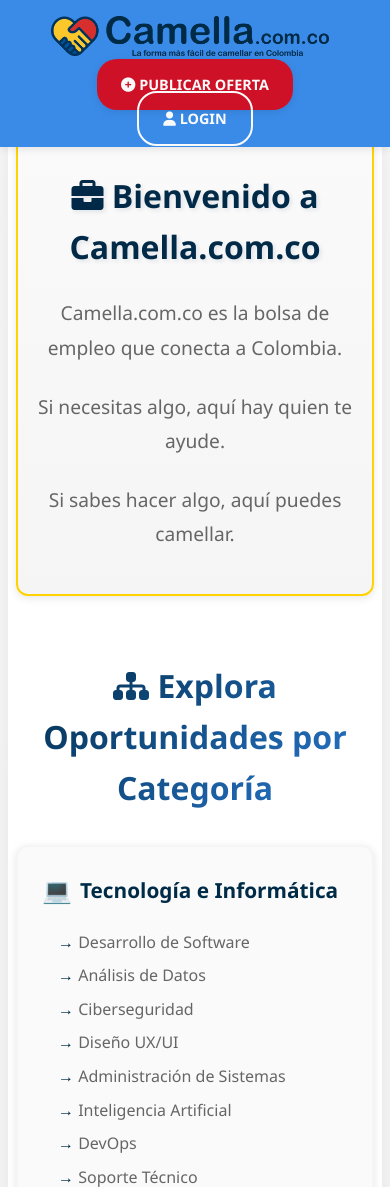
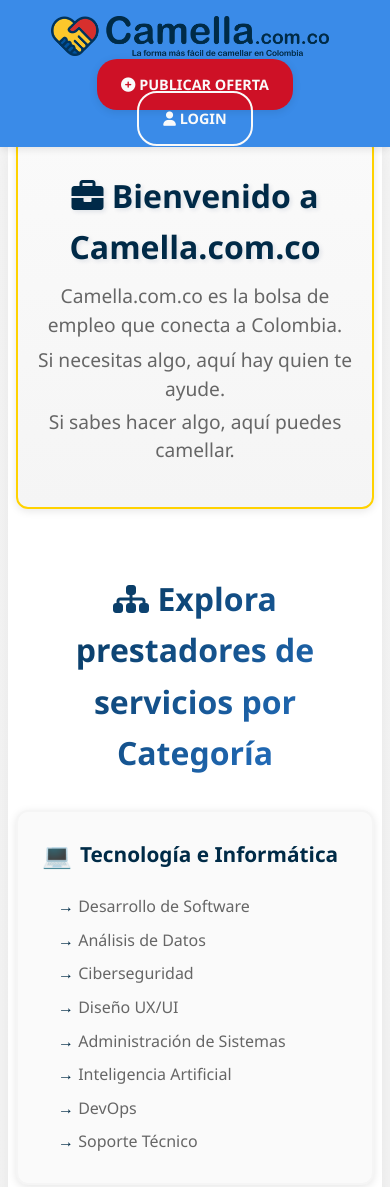
Before and after one commit to jmqp7373/camella, a PHP site: page / in a window 390 px wide. Shown: the top 1187 px of the page. Run offline with PHP 8.4, Linux system fonts and the light colour scheme.

Commit message:
Optimizar espaciado vertical del bloque de bienvenida para mejor legibilidad
 AJUSTES DE ESPACIADO IMPLEMENTADOS:

 NUEVAS PROPORCIONES APLICADAS:
 Título  Subtítulo: margin-bottom: 10px
 Subtítulo  Línea 2: margin-bottom: 6px
 Línea 2  Línea 3: margin-bottom: 4px
 Línea 3  Final: margin-bottom: 10px
 Line-height: 1.5 en todo el bloque

 TEXTOS CON ESPACIADO OPTIMIZADO:
1. 'Bienvenido a Camella.com.co' (título)
    10px
2. 'Camella.com.co es la bolsa de empleo que conecta a Colombia.'
    6px
3. 'Si necesitas algo, aquí hay quien te ayude.'
    4px
4. 'Si sabes hacer algo, aquí puedes camellar.'
    10px (hacia siguiente sección)

 BENEFICIOS VISUALES:
- Separación más natural y progresiva
- Mejor flujo de lectura y comprensión
- Espaciado cohesivo entre elementos
- Transición suave hacia categorías
- Legibilidad mejorada en móvil y desktop

 RESPONSIVE MANTENIDO:
- Espaciado consistente en todas las pantallas
- Line-height uniforme para legibilidad
- Sin modificar colores, fuentes ni tamaños
- Solo ajustes de distancia vertical

 RESULTADO: Bloque de bienvenida más elegante y legible

```diff
--- a/views/home.php
+++ b/views/home.php
@@ -3,17 +3,17 @@ $pageTitle = "Inicio";
 ?>
 
 <div class="home-hero">
-    <h1 class="page-title text-azul">
+    <h1 class="page-title text-azul" style="margin-bottom: 10px;">
         <i class="fas fa-briefcase"></i>
         Bienvenido a Camella.com.co
     </h1>
-    <p class="page-subtitle">
+    <p class="page-subtitle" style="margin-bottom: 6px; line-height: 1.5;">
         Camella.com.co es la bolsa de empleo que conecta a Colombia.
     </p>
-    <p class="page-subtitle" style="margin-top: 10px;">
+    <p class="page-subtitle" style="margin-bottom: 4px; line-height: 1.5;">
         Si necesitas algo, aquí hay quien te ayude.
     </p>
-    <p class="page-subtitle" style="margin-top: 10px; margin-bottom: 10px;">
+    <p class="page-subtitle" style="margin-bottom: 10px; line-height: 1.5;">
         Si sabes hacer algo, aquí puedes camellar.
     </p>
 </div>
@@ -22,7 +22,7 @@ $pageTitle = "Inicio";
 <section class="categories-section">
     <h2 class="section-title">
         <i class="fas fa-sitemap"></i>
-        Explora Oportunidades por Categoría
+        Explora prestadores de servicios por Categoría
     </h2>
 
     <div class="categories-tree">
```
